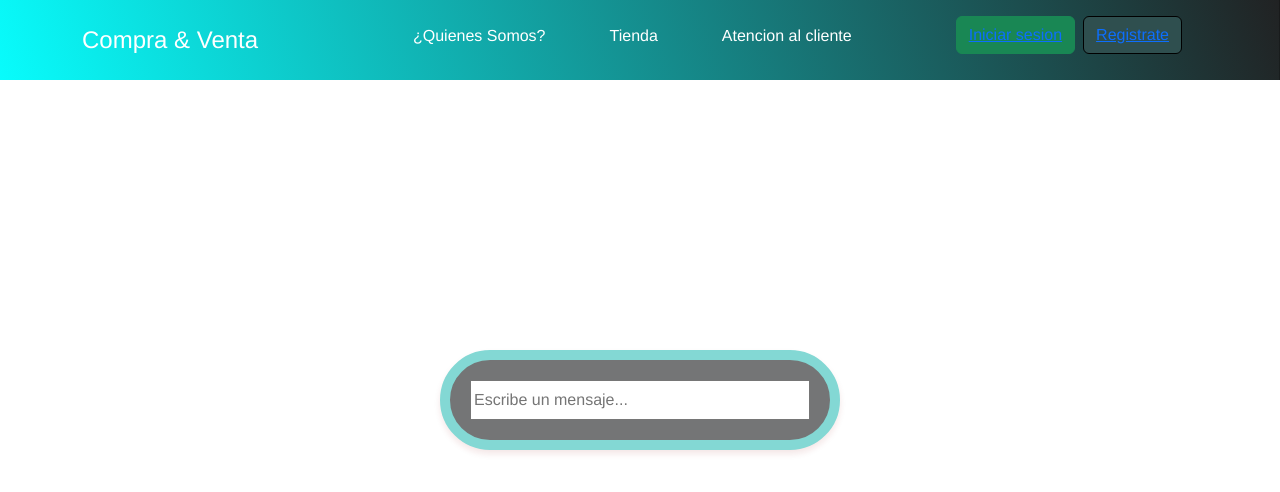
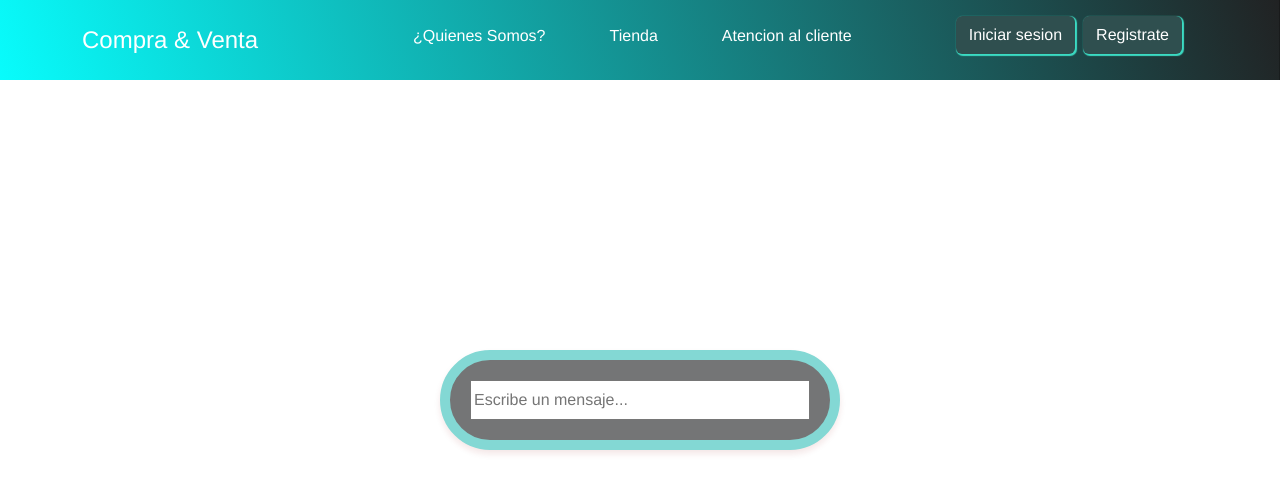
Before and after one commit to linamatiz/FrontendVue, a Vue app: page /Chat in a window 1280 px wide. Shown: the top 492 px of the page. Built offline with nearby package versions, Linux system fonts and the light colour scheme.

Commit message:
cambios botones

```diff
--- a/src/components/HeaderComponent.vue
+++ b/src/components/HeaderComponent.vue
@@ -24,30 +24,31 @@
                     </li>
                     <li>
                         <div class="text-end mr-5" v-if="mostrarBoton">
-                            <button type="button" class="btn btn-danger me-2" @click="cerrarSession()">
+                            <button type="button" class="btn btn-danger registr-voton me-2" @click="cerrarSession()">
                                 Cierra sesion
                             </button>
-                            <button type="button" class="btn btn-danger me-3" style="background-color: darkslategray; border-color:black">
+                            <button type="button" class="btn btn-danger registr-voton me-3">
                                 <router-link to="/perfil" style="text-decoration: none">
-                                    <a class="button-profile">Perfil</a>
+                                    Perfil
                                 </router-link>
                             </button>
                         </div>
                     </li>
                     <li>
                         <div class="text-end mr-5" v-if="!mostrarBoton">
-                            <button type="button" class="btn btn-success me-2"
+                            <button type="button" class="btn btn-success registr-voton me-2"
                                 @click="cerrarSession()"
                                 v-if="mostrarBotonLogin">
                                 <router-link to="/login" style="text-decoration: none">
-                                    <a class="button-profile">Iniciar sesion</a>
+                                    Iniciar sesion
                                 </router-link>
                             </button>
-                            <button type="button" class="btn btn-danger me-3"
-                                style="background-color: darkslategray; border-color:black"
+                            <button
+                                type="button"
+                                class="btn btn-danger registr-voton registro me-3"
                                 v-if="mostrarBotonRegistro">
                                 <router-link to="/registro" style="text-decoration: none">
-                                    <a class="button-profile">Registrate</a>
+                                    Registrate
                                 </router-link>
                             </button>
                         </div>
@@ -65,7 +66,7 @@ export default {
     name: 'HeaderComponent',
     data() {
         return {
-            mostrarBoton: false,
+            mostrarBoton: true,
             mostrarBotonLogin: true,
             mostrarBotonRegistro: true,
             mostrarBotonHome: true
@@ -95,12 +96,18 @@ export default {
             if(this.$route.path === '/login') {
                 this.mostrarBotonHome = false;
                 this.mostrarBotonLogin = false;
+
             }
 
             if(this.$route.path === '/registro') {
                 this.mostrarBotonHome = false;
                 this.mostrarBotonRegistro = false;
             }
+            if(this.$route.path === '/home') {
+                this.mostrarBoton = true;
+                this.mostrarBotonRegistro = false;
+            }
+
         }
     }
 }
@@ -121,4 +128,20 @@ export default {
     li:hover {
         text-decoration: underline;
     }
+
+    .registr-voton {
+        background-color: darkslategray;
+        border-color: transparent;
+        box-shadow: 1px 1px 1px 1px #3bdbc3;
+        color: white !important;
+    }
+
+    .registr-voton:active {
+        background-color: #3bdbc3 !important;
+    }
+
+    a {
+        color: white !important;
+    }
+
 </style>
```
